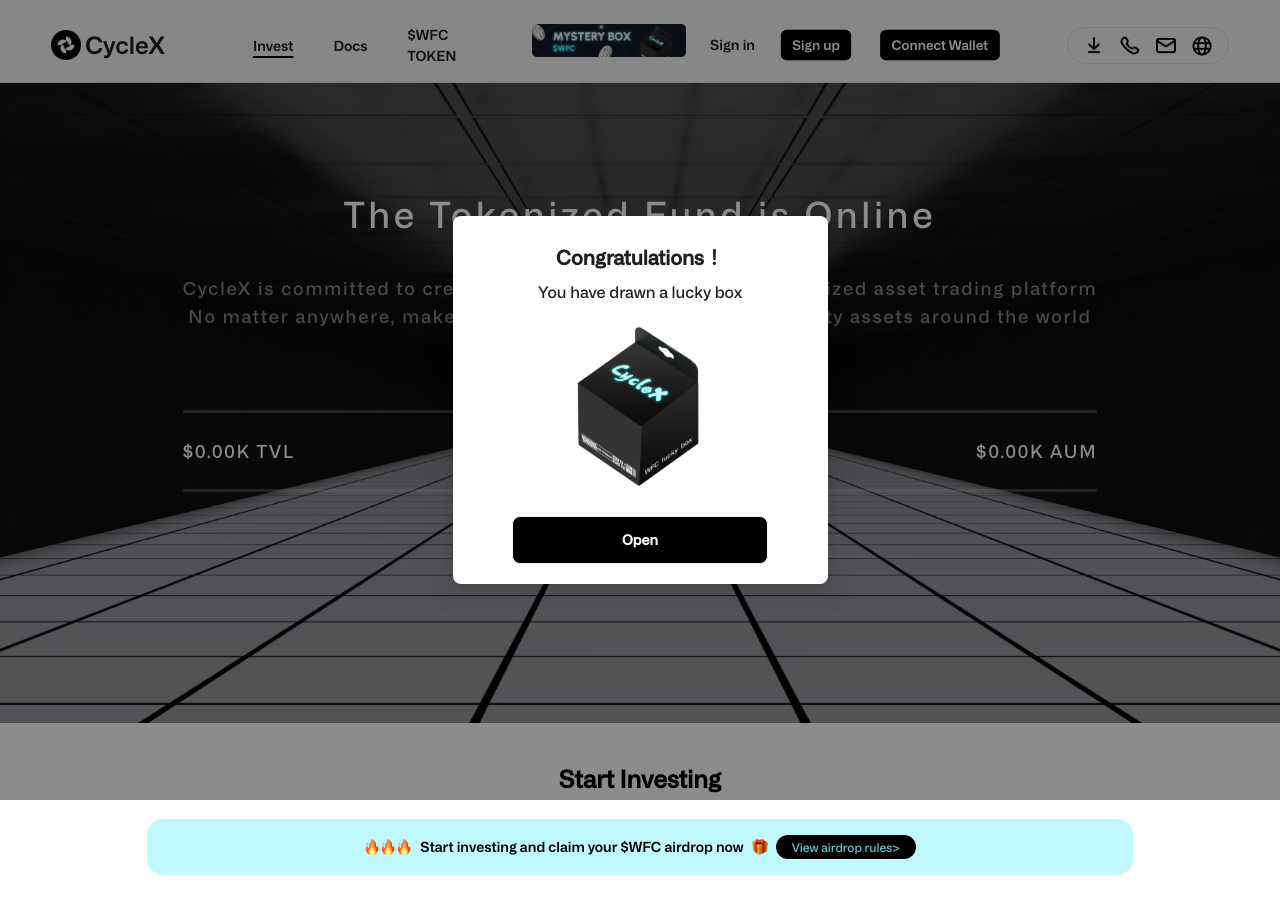
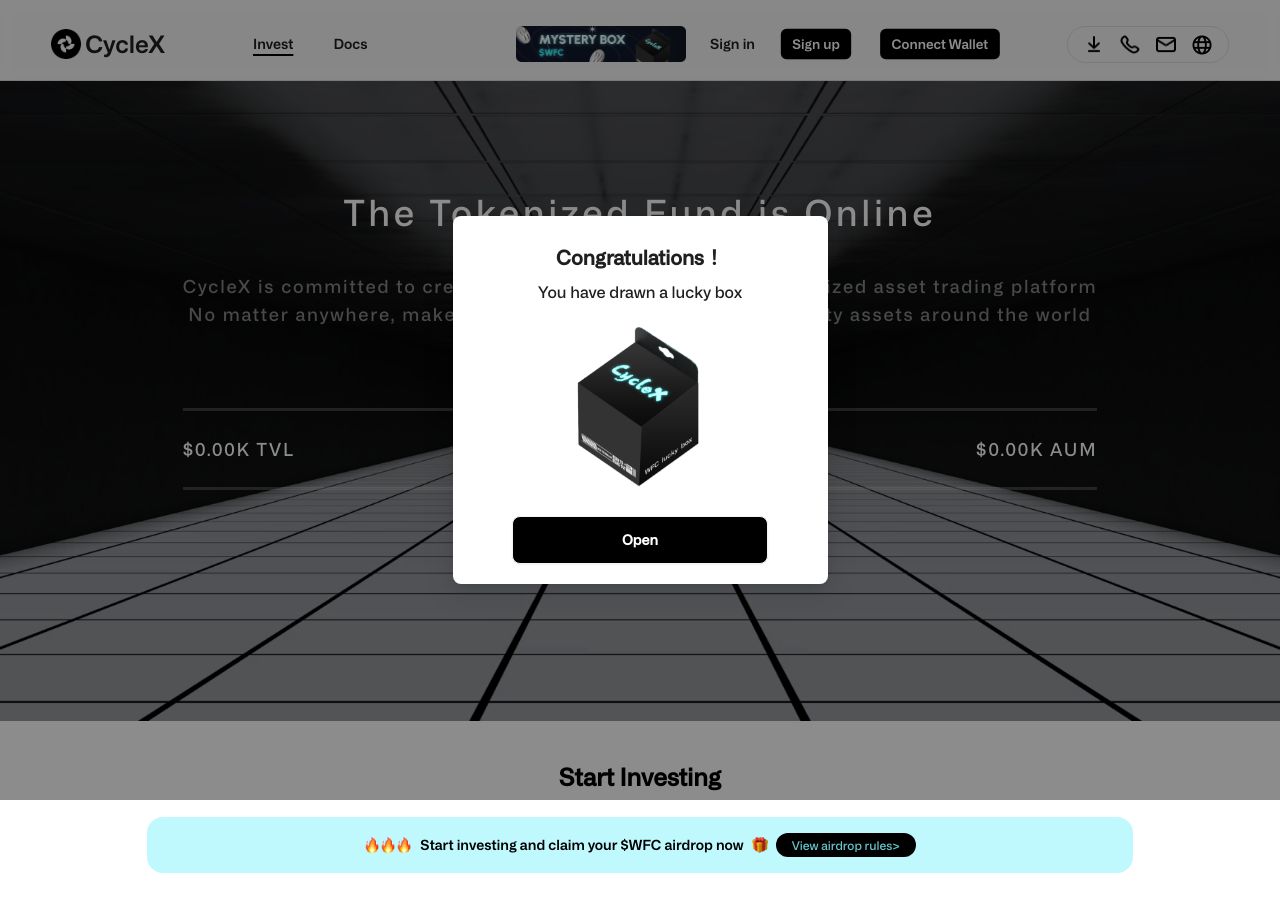
Before and after one commit to Lixiaobing12/cycleX, a React (Vite) app: page / in a window 1280 px wide. Shown: the top 914 px of the page. Built offline with nearby package versions, Linux system fonts and the light colour scheme; no server answers; some icons are missing; what @rainbow-me/rainbowkit, wagmi would draw is missing.

Commit message:
hidden WFC

```diff
--- a/src/components/Headers.tsx
+++ b/src/components/Headers.tsx
@@ -114,14 +114,14 @@
         setOpenMenu(false);
       },
     },
-    {
-      label: t("$WFC TOKEN"),
-      key: "wfc",
-      onClick: () => {
-        navigate("/wfc");
-        setOpenMenu(false);
-      },
-    },
+    // {
+    //   label: t("$WFC TOKEN"),
+    //   key: "wfc",
+    //   onClick: () => {
+    //     navigate("/wfc");
+    //     setOpenMenu(false);
+    //   },
+    // },
 
     // {
     //   label: t("About"),
@@ -300,9 +300,9 @@
           <div className={`cursor-pointer  hover:scale-105 leading-normal flex items-center xl:w-fit ${location.pathname === "/guide" && "underline"}`} onClick={() => navigate("/guide")}>
             {t("Docs")}
           </div>
-          <div className={`cursor-pointer  hover:scale-105 leading-normal flex items-center xl:w-fit ${location.pathname === "/wfc" && "underline"}`} onClick={() => navigate("/wfc")}>
+          {/* <div className={`cursor-pointer  hover:scale-105 leading-normal flex items-center xl:w-fit ${location.pathname === "/wfc" && "underline"}`} onClick={() => navigate("/wfc")}>
             {t("$WFC TOKEN")}
-          </div>
+          </div> */}
           {/* <div className="cursor-pointer leading-normal xl:w-fit" onClick={() => navigate("/blindbox")}>
             <img src="/assets/airdrop-btn.png" width={120} />
           </div> */}
--- a/src/pages/wallet.tsx
+++ b/src/pages/wallet.tsx
@@ -169,9 +169,9 @@
               <button className=" btn btn-sm border-light bg-black text-white hover:text-black hover:bg-white" onClick={Recharge}>
                 {t("Recharge")}
               </button>
-              <button className=" btn btn-sm border-light bg-black text-white hover:text-black hover:bg-white" onClick={() => navigate("/platform")}>
+              {/* <button className=" btn btn-sm border-light bg-black text-white hover:text-black hover:bg-white" onClick={() => navigate("/platform")}>
                 WFC
-              </button>
+              </button> */}
             </div>
             <div className="text-grey">{t("Total assets")} US$</div>
             <div className="text-white text-2xl">
```
